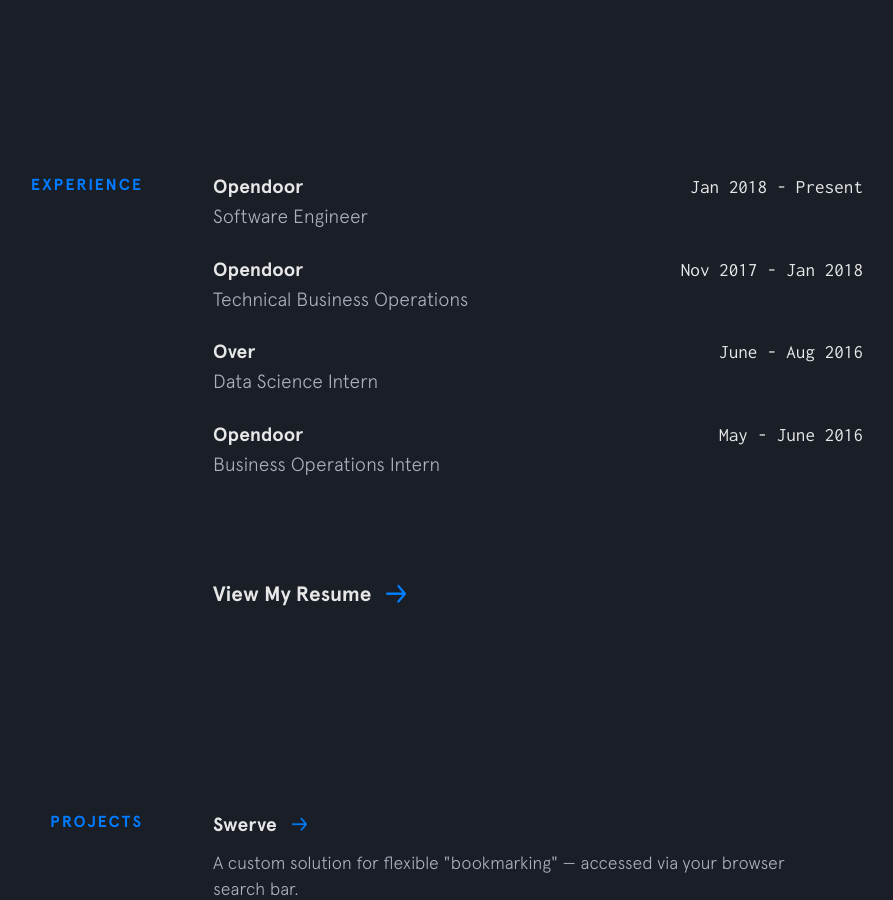
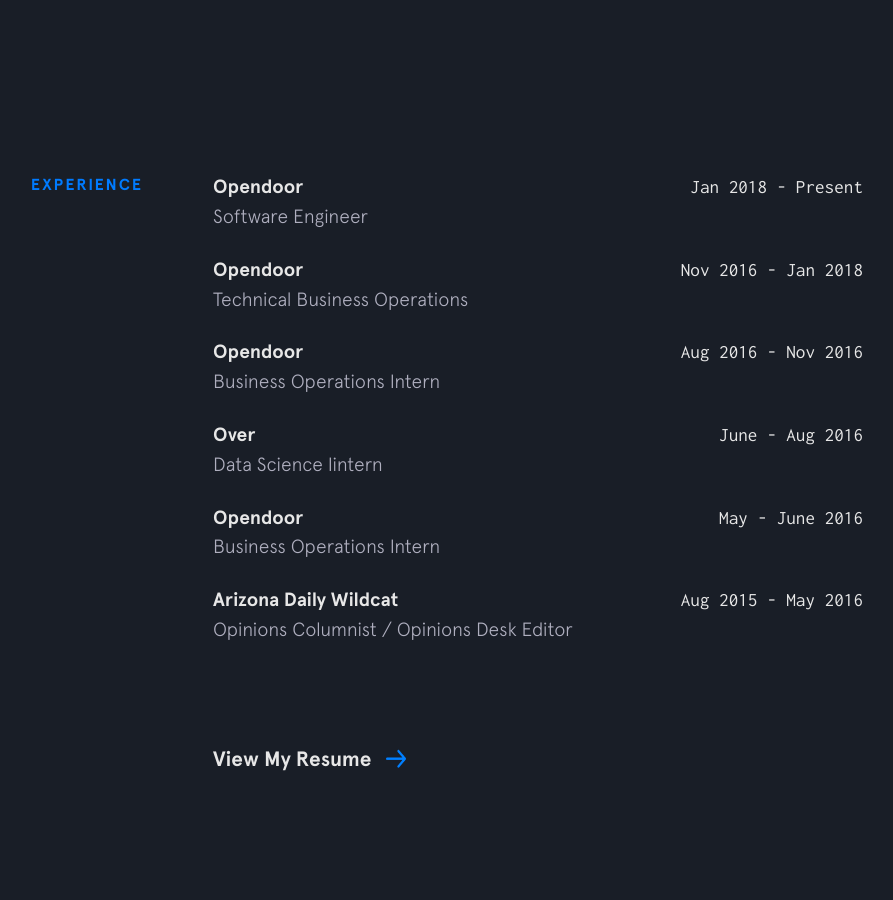
Before and after one commit to grahamplace/grahamplace.github.io, a Jekyll site: the page built from index.html, in a window 1280 px wide and 900 px high, scrolled down 1842 px. Shown: the whole window, without its empty margins (237-1130 px from the left). Built offline with Jekyll 4.4.1, drawn with Linux system fonts in a browser that asks for light colours; nearby versions of some CDN libraries.

Commit message:
update experiences

```diff
--- a/_data/experience.yml
+++ b/_data/experience.yml
@@ -5,15 +5,25 @@
 
 - company: Opendoor
   url: https://www.opendoor.com/
-  time: Nov 2017 - Jan 2018
+  time: Nov 2016 - Jan 2018
   position: Technical Business Operations
+
+- company: Opendoor
+  url: https://www.opendoor.com/
+  time: Aug 2016 - Nov 2016
+  position: Business Operations Intern
 
 - company: Over
   url: https://www.opendoor.com/
   time: June - Aug 2016
-  position: Data Science Intern
+  position: Data Science Iintern
 
 - company: Opendoor
   url: https://www.opendoor.com/
   time: May - June 2016
   position: Business Operations Intern
+
+- company: Arizona Daily Wildcat
+  url: http://www.wildcat.arizona.edu/
+  time: Aug 2015 - May 2016
+  position: Opinions Columnist / Opinions Desk Editor
```
